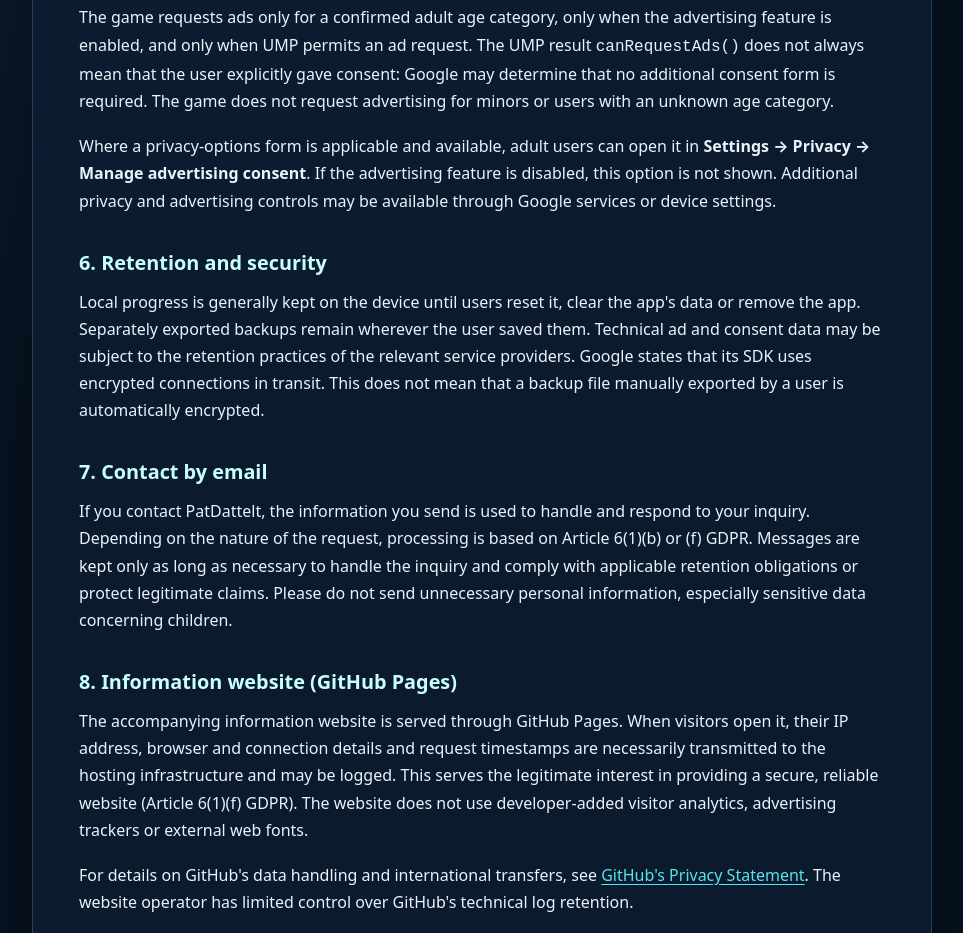
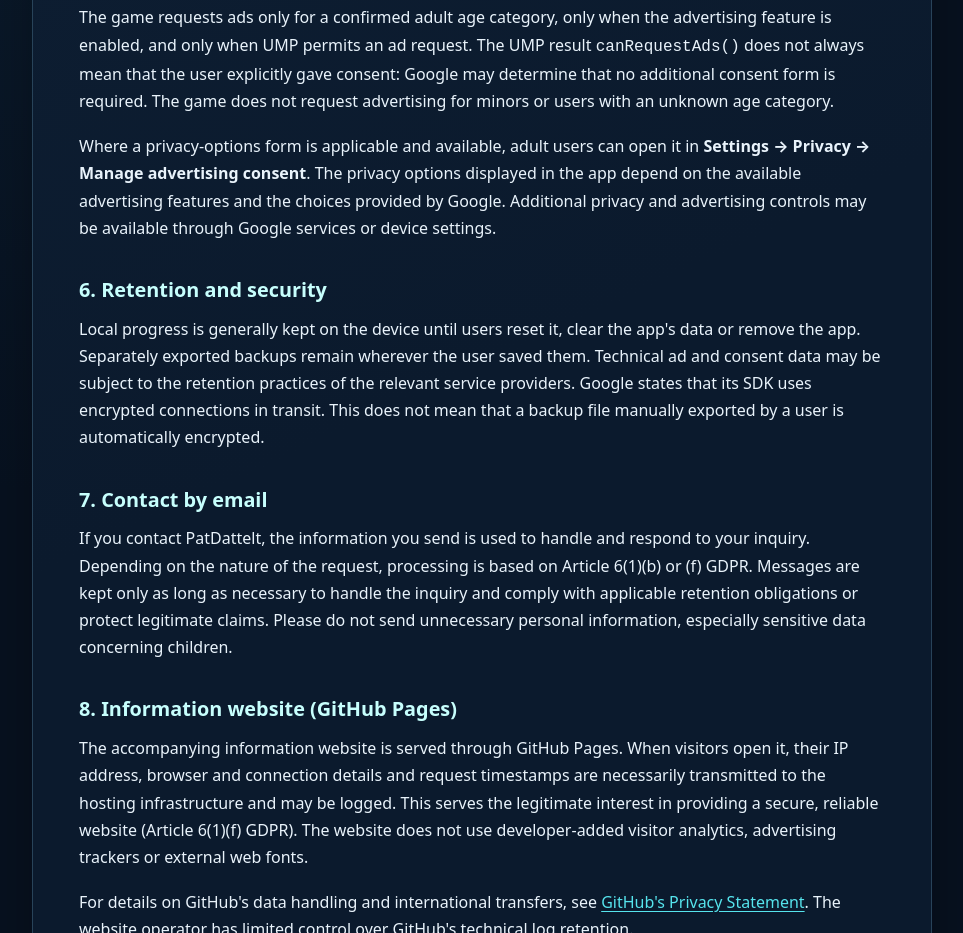
Before and after one commit to PatDattelt/neon-nomad, a plain HTML site: page privacy.html in a window 1280 px wide. Shown: the part 2360-3293 px from the top of the page, without its empty margins (158-1121 px from the left). Drawn offline with Linux system fonts and the light colour scheme.

Commit message:
Keep privacy choice description accurate for existing and forthcoming Play builds

```diff
--- a/privacy.html
+++ b/privacy.html
@@ -36,7 +36,7 @@
 <h2>5. Consent and privacy choices</h2>
 <p>The Android app integrates the Google User Messaging Platform (UMP) to obtain and manage privacy decisions for adult users where applicable. Where required by law and provided by Google, it displays a notice offering applicable choices. Those decisions are taken into account for ad requests. Where consent is legally required, the relevant processing relies on Article 6(1)(a) GDPR, and consent may be withdrawn for the future. Strictly necessary security-related processing may in individual cases rely on Article 6(1)(f) GDPR, if its conditions are met.</p>
 <p>The game requests ads only for a confirmed adult age category, only when the advertising feature is enabled, and only when UMP permits an ad request. The UMP result <code>canRequestAds()</code> does not always mean that the user explicitly gave consent: Google may determine that no additional consent form is required. The game does not request advertising for minors or users with an unknown age category.</p>
-<p>Where a privacy-options form is applicable and available, adult users can open it in <strong>Settings → Privacy → Manage advertising consent</strong>. If the advertising feature is disabled, this option is not shown. Additional privacy and advertising controls may be available through Google services or device settings.</p>
+<p>Where a privacy-options form is applicable and available, adult users can open it in <strong>Settings → Privacy → Manage advertising consent</strong>. The privacy options displayed in the app depend on the available advertising features and the choices provided by Google. Additional privacy and advertising controls may be available through Google services or device settings.</p>
 <h2>6. Retention and security</h2>
 <p>Local progress is generally kept on the device until users reset it, clear the app's data or remove the app. Separately exported backups remain wherever the user saved them. Technical ad and consent data may be subject to the retention practices of the relevant service providers. Google states that its SDK uses encrypted connections in transit. This does not mean that a backup file manually exported by a user is automatically encrypted.</p>
 
```
